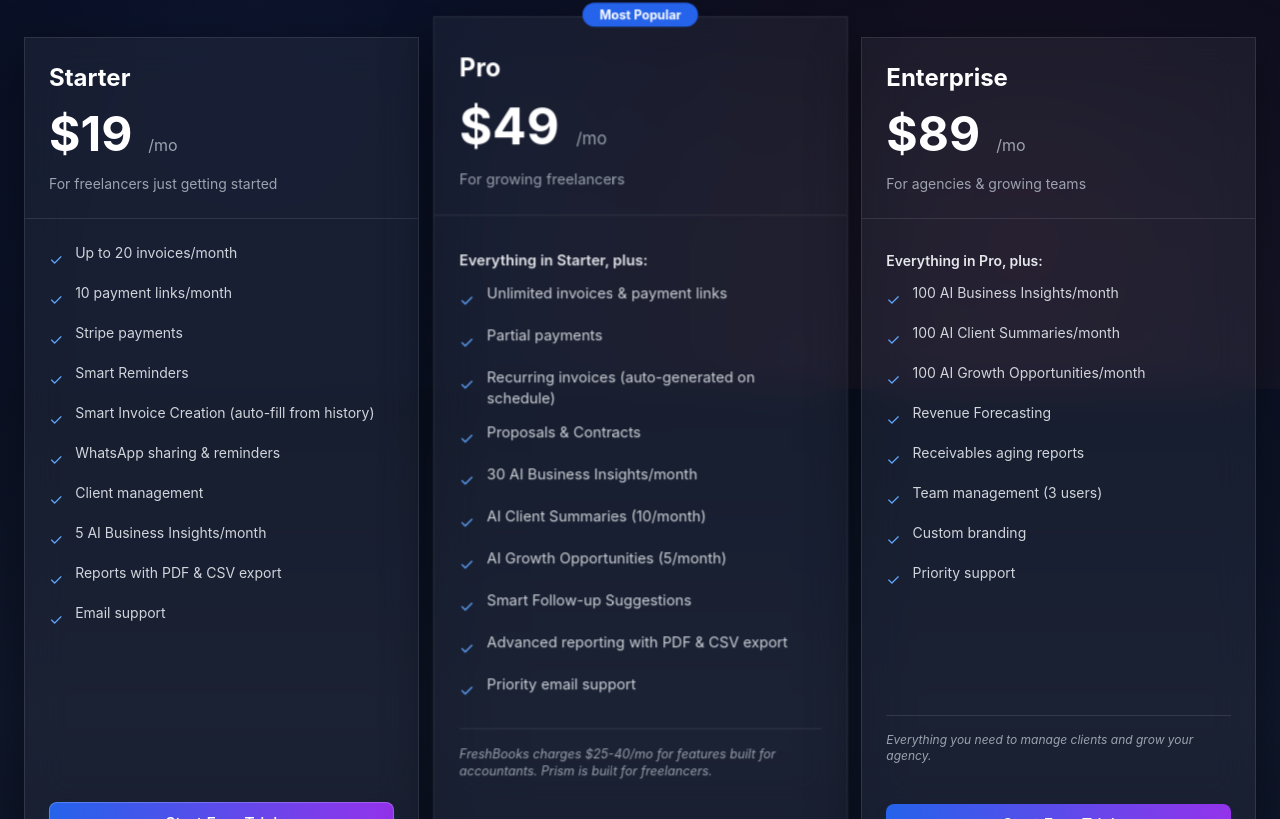
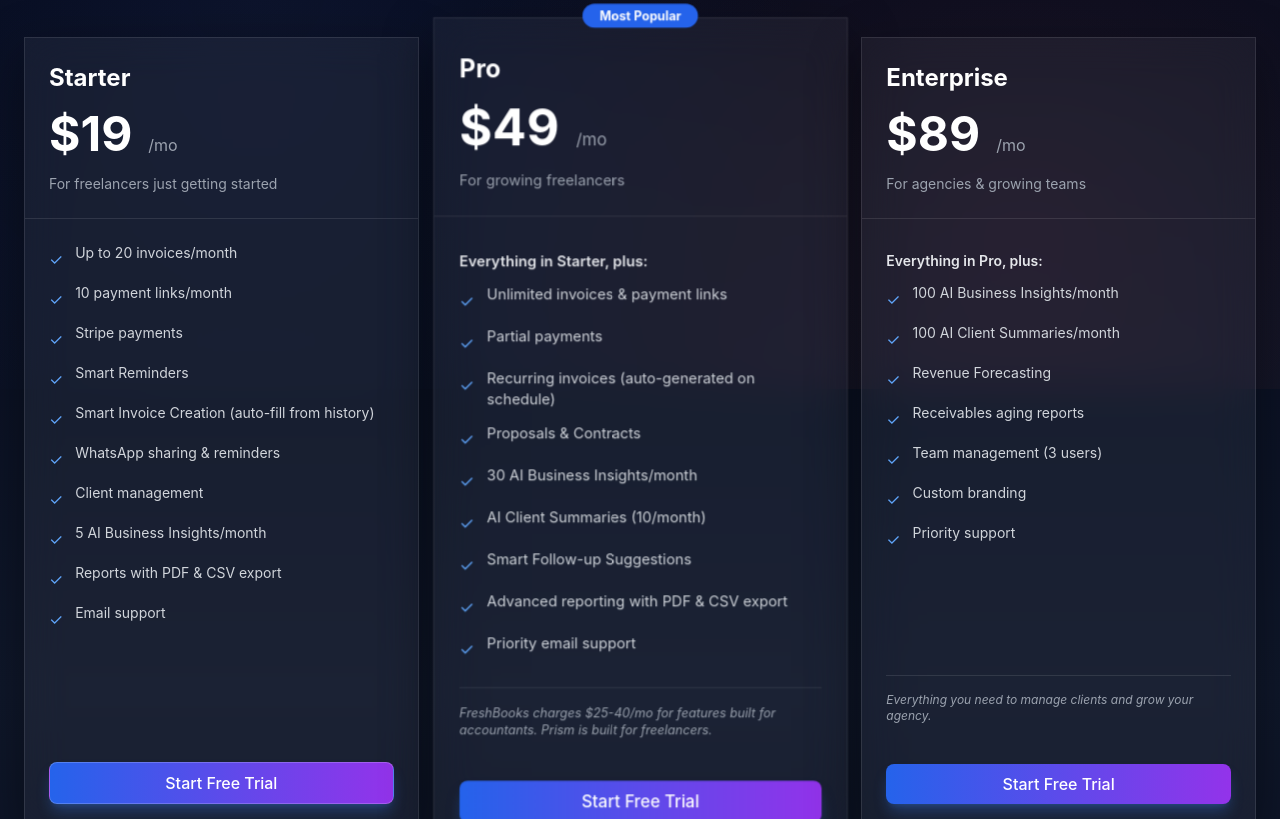
Before and after one commit to ongjooming-web/Verkspay, a Next.js app in the folder prism/: page /pricing in a window 1280 px wide. Shown: the part 411-1230 px from the top of the page. Built offline with nearby package versions, Linux system fonts and the light colour scheme; no server answers.

Commit message:
Update: Remove AI Growth Opportunities from pricing page (consolidated into Business Insights)

```diff
--- a/prism/src/app/pricing/page.tsx
+++ b/prism/src/app/pricing/page.tsx
@@ -123,7 +123,6 @@ export default function PricingPage() {
         'Proposals & Contracts',
         '30 AI Business Insights/month',
         'AI Client Summaries (10/month)',
-        'AI Growth Opportunities (5/month)',
         'Smart Follow-up Suggestions',
         'Advanced reporting with PDF & CSV export',
         'Priority email support'
@@ -143,7 +142,6 @@ export default function PricingPage() {
         '**Everything in Pro, plus:**',
         '100 AI Business Insights/month',
         '100 AI Client Summaries/month',
-        '100 AI Growth Opportunities/month',
         'Revenue Forecasting',
         'Receivables aging reports',
         'Team management (3 users)',
```
